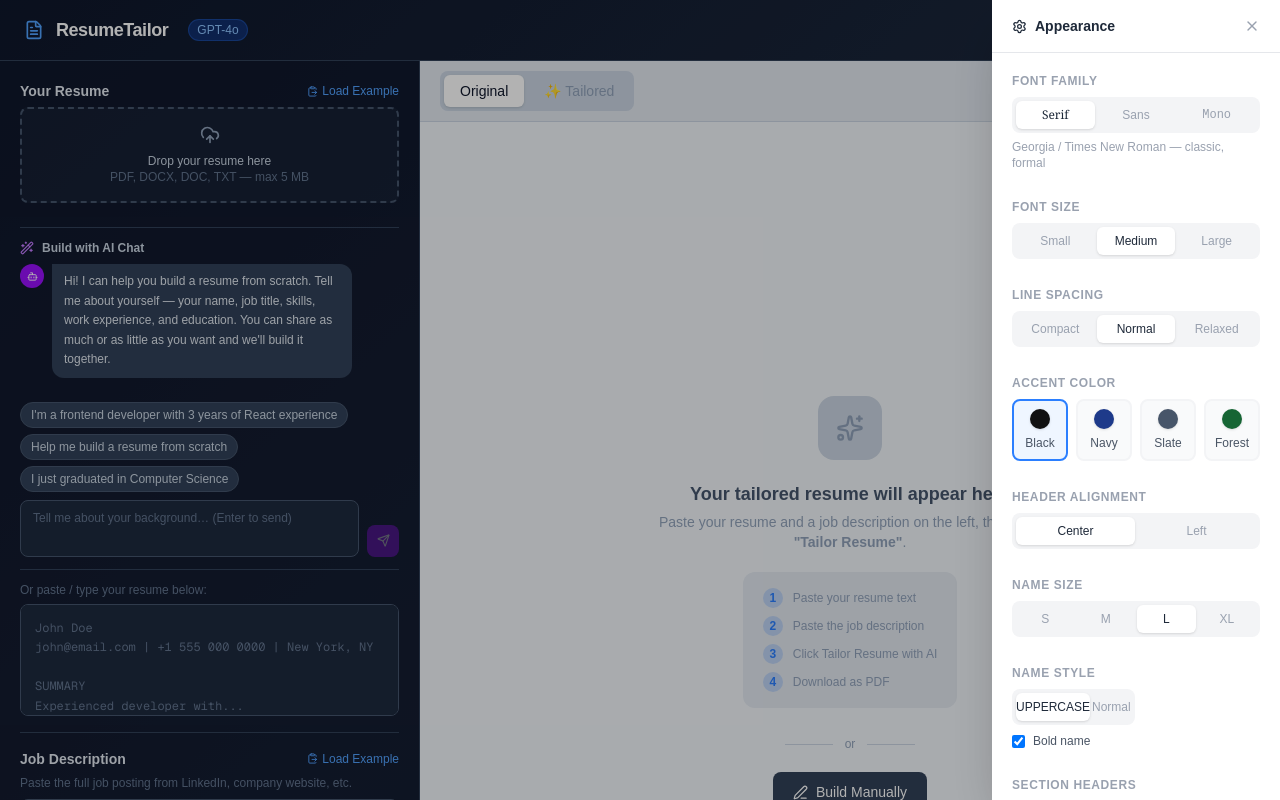
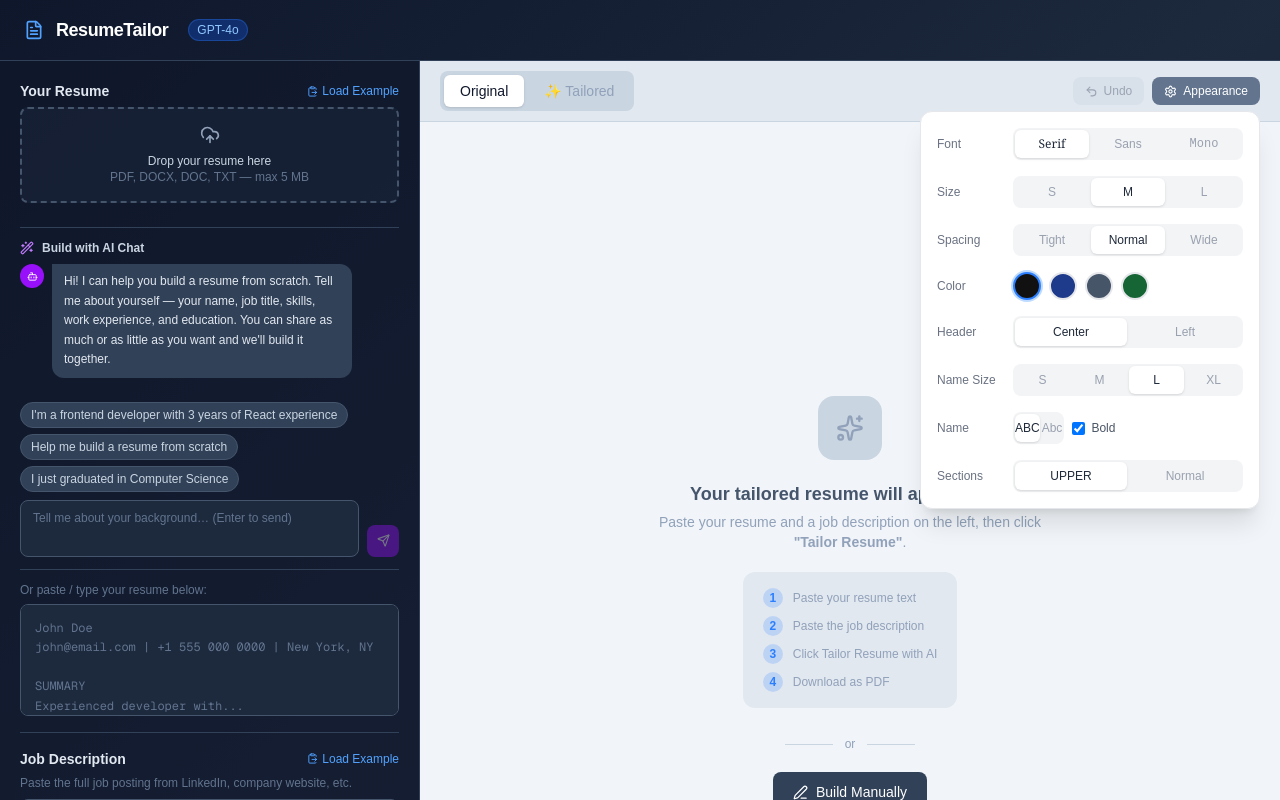
Before and after one commit to Akfslgn/ResumeTailor, a Next.js app: page / in a window 1280 px wide. Both pictures are taken after a click on the button "Appearance". Shown: the top 800 px of the page. Built offline with nearby package versions, Linux system fonts and the light colour scheme.

Commit message:
Move Appearance settings into toolbar dropdown, remove separate panel

```diff
--- a/src/app/page.tsx
+++ b/src/app/page.tsx
@@ -19,7 +19,6 @@ import {
 } from "lucide-react";
 import ResumePreview from "@/components/ResumePreview";
 import ResumeChatPanel from "@/components/ResumeChatPanel";
-import SettingsPanel from "@/components/SettingsPanel";
 import { Resume } from "@/types/resume";
 import { ResumeSettings, DEFAULT_SETTINGS } from "@/types/settings";
 import { EXAMPLE_RESUME, EXAMPLE_JOB_DESCRIPTION } from "@/data/exampleData";
@@ -73,8 +72,8 @@ export default function Home() {
   );
   const [parsing, setParsing] = useState(false);
   const [dragging, setDragging] = useState(false);
+  const [mobileView, setMobileView] = useState<"input" | "preview">("input");
   const [showSettings, setShowSettings] = useState(false);
-  const [mobileView, setMobileView] = useState<"input" | "preview">("input");
 
   /* ── Undo history ── */
   const undoStack = useRef<{ tab: Tab; resume: Resume }[]>([]);
@@ -589,13 +588,133 @@ export default function Home() {
                 <Undo2 size={13} />
                 <span className="hidden sm:inline">Undo</span>
               </button>
-              <button
-                onClick={() => setShowSettings(true)}
-                className="flex items-center gap-1 sm:gap-1.5 px-2 sm:px-3 py-1.5 text-xs bg-slate-300 hover:bg-slate-400 text-slate-700 rounded-lg transition-colors font-medium"
-              >
-                <Settings size={13} />
-                <span className="hidden sm:inline">Appearance</span>
-              </button>
+              <div className="relative">
+                <button
+                  onClick={() => setShowSettings(!showSettings)}
+                  className={`flex items-center gap-1 sm:gap-1.5 px-2 sm:px-3 py-1.5 text-xs rounded-lg transition-colors font-medium ${showSettings ? "bg-slate-500 text-white" : "bg-slate-300 hover:bg-slate-400 text-slate-700"}`}
+                >
+                  <Settings size={13} />
+                  <span className="hidden sm:inline">Appearance</span>
+                </button>
+                {showSettings && (
+                  <>
+                    <div className="fixed inset-0 z-30" onClick={() => setShowSettings(false)} />
+                    <div className="absolute right-0 top-full mt-1.5 z-40 bg-white rounded-xl shadow-xl border border-gray-200 w-[300px] sm:w-[340px] max-h-[70vh] overflow-y-auto p-4 space-y-4">
+                      {/* Font Family */}
+                      <SettingRow label="Font">
+                        <ToggleGroup
+                          options={[
+                            { value: "serif", label: "Serif", style: { fontFamily: "Georgia, serif" } },
+                            { value: "sans", label: "Sans", style: { fontFamily: "Arial, sans-serif" } },
+                            { value: "mono", label: "Mono", style: { fontFamily: "'Courier New', monospace" } },
+                          ]}
+                          value={settings.fontStyle}
+                          onChange={(v) => setSettings({ ...settings, fontStyle: v as ResumeSettings["fontStyle"] })}
+                        />
+                      </SettingRow>
+                      {/* Font Size */}
+                      <SettingRow label="Size">
+                        <ToggleGroup
+                          options={[
+                            { value: "sm", label: "S" },
+                            { value: "md", label: "M" },
+                            { value: "lg", label: "L" },
+                          ]}
+                          value={settings.fontSize}
+                          onChange={(v) => setSettings({ ...settings, fontSize: v as ResumeSettings["fontSize"] })}
+                        />
+                      </SettingRow>
+                      {/* Line Spacing */}
+                      <SettingRow label="Spacing">
+                        <ToggleGroup
+                          options={[
+                            { value: "tight", label: "Tight" },
+                            { value: "normal", label: "Normal" },
+                            { value: "relaxed", label: "Wide" },
+                          ]}
+                          value={settings.lineHeight}
+                          onChange={(v) => setSettings({ ...settings, lineHeight: v as ResumeSettings["lineHeight"] })}
+                        />
+                      </SettingRow>
+                      {/* Accent Color */}
+                      <SettingRow label="Color">
+                        <div className="flex gap-2">
+                          {([
+                            { value: "black", color: "#111111" },
+                            { value: "navy", color: "#1e3a8a" },
+                            { value: "slate", color: "#475569" },
+                            { value: "forest", color: "#166534" },
+                          ] as const).map(({ value, color }) => (
+                            <button
+                              key={value}
+                              onClick={() => setSettings({ ...settings, accentColor: value })}
+                              className={`w-7 h-7 rounded-full border-2 transition-colors ${settings.accentColor === value ? "border-blue-500 ring-2 ring-blue-200" : "border-gray-200 hover:border-gray-400"}`}
+                              style={{ backgroundColor: color }}
+                            />
+                          ))}
+                        </div>
+                      </SettingRow>
+                      {/* Header Alignment */}
+                      <SettingRow label="Header">
+                        <ToggleGroup
+                          options={[
+                            { value: "center", label: "Center" },
+                            { value: "left", label: "Left" },
+                          ]}
+                          value={settings.headerAlign ?? "center"}
+                          onChange={(v) => setSettings({ ...settings, headerAlign: v as ResumeSettings["headerAlign"] })}
+                        />
+                      </SettingRow>
+                      {/* Name Size */}
+                      <SettingRow label="Name Size">
+                        <ToggleGroup
+                          options={[
+                            { value: "sm", label: "S" },
+                            { value: "md", label: "M" },
+                            { value: "lg", label: "L" },
+                            { value: "xl", label: "XL" },
+                          ]}
+                          value={settings.nameSize ?? "lg"}
+                          onChange={(v) => setSettings({ ...settings, nameSize: v as ResumeSettings["nameSize"] })}
+                        />
+                      </SettingRow>
+                      {/* Name Style */}
+                      <SettingRow label="Name">
+                        <div className="flex items-center gap-2">
+                          <ToggleGroup
+                            options={[
+                              { value: "uppercase", label: "ABC" },
+                              { value: "normal", label: "Abc" },
+                            ]}
+                            value={settings.nameCase ?? "uppercase"}
+                            onChange={(v) => setSettings({ ...settings, nameCase: v as ResumeSettings["nameCase"] })}
+                          />
+                          <label className="flex items-center gap-1.5 text-xs text-gray-600 cursor-pointer whitespace-nowrap">
+                            <input
+                              type="checkbox"
+                              checked={settings.nameBold ?? true}
+                              onChange={(e) => setSettings({ ...settings, nameBold: e.target.checked })}
+                              className="rounded border-gray-300"
+                            />
+                            Bold
+                          </label>
+                        </div>
+                      </SettingRow>
+                      {/* Section Headers */}
+                      <SettingRow label="Sections">
+                        <ToggleGroup
+                          options={[
+                            { value: "uppercase", label: "UPPER" },
+                            { value: "normal", label: "Normal" },
+                          ]}
+                          value={settings.sectionHeaderCase ?? "uppercase"}
+                          onChange={(v) => setSettings({ ...settings, sectionHeaderCase: v as ResumeSettings["sectionHeaderCase"] })}
+                        />
+                      </SettingRow>
+                    </div>
+                  </>
+                )}
+              </div>
               {displayedResume && (
                 <PDFExport resume={displayedResume} settings={settings} />
               )}
@@ -658,13 +777,6 @@ export default function Home() {
           </div>
         </div>
       </div>
-      {showSettings && (
-        <SettingsPanel
-          settings={settings}
-          onChange={setSettings}
-          onClose={() => setShowSettings(false)}
-        />
-      )}
     </div>
   );
 }
@@ -707,3 +819,49 @@ function Step({ n, text }: { n: number; text: string }) {
     </div>
   );
 }
+
+function SettingRow({
+  label,
+  children,
+}: {
+  label: string;
+  children: React.ReactNode;
+}) {
+  return (
+    <div className="flex items-center gap-3">
+      <span className="text-xs font-medium text-gray-500 w-16 flex-shrink-0">
+        {label}
+      </span>
+      <div className="flex-1">{children}</div>
+    </div>
+  );
+}
+
+function ToggleGroup({
+  options,
+  value,
+  onChange,
+}: {
+  options: { value: string; label: string; style?: React.CSSProperties }[];
+  value: string;
+  onChange: (v: string) => void;
+}) {
+  return (
+    <div className="flex gap-0.5 bg-gray-100 rounded-lg p-0.5">
+      {options.map((o) => (
+        <button
+          key={o.value}
+          onClick={() => onChange(o.value)}
+          style={o.style}
+          className={`flex-1 py-1.5 text-xs rounded-md transition-colors ${
+            value === o.value
+              ? "bg-white text-gray-800 shadow-sm font-medium"
+              : "text-gray-400 hover:text-gray-600"
+          }`}
+        >
+          {o.label}
+        </button>
+      ))}
+    </div>
+  );
+}
```
